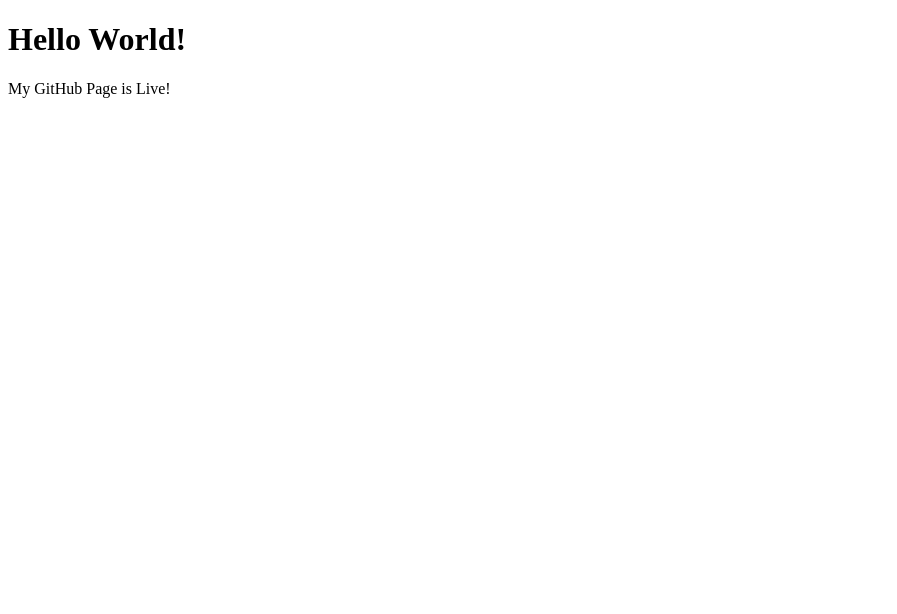
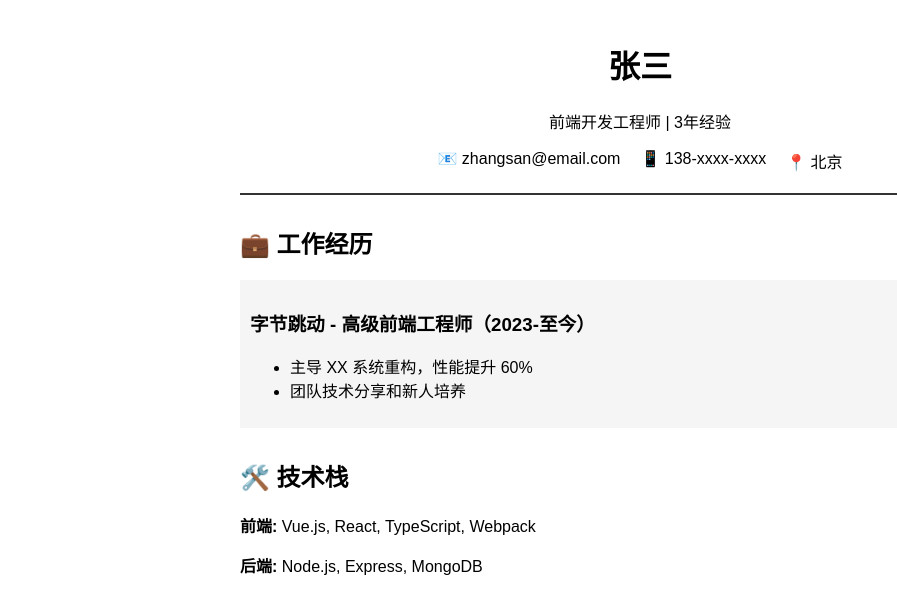
Before and after one commit to KaiWang-szu/kaiwang-szu.github.io, a plain HTML site: page index.html in a window 1280 px wide. Shown: the whole page, without its empty margins (0-897 px from the left). Drawn offline with Linux system fonts and the light colour scheme.

Commit message:
Update index.html

```diff
--- a/index.html
+++ b/index.html
@@ -1,7 +1,44 @@
 <!DOCTYPE html>
-<html>
+<html lang="zh-CN">
+<head>
+    <meta charset="UTF-8">
+    <meta name="viewport" content="width=device-width, initial-scale=1.0">
+    <title>张三 - 个人简历</title>
+    <style>
+        body { font-family: 'Microsoft YaHei', sans-serif; max-width: 800px; margin: 0 auto; padding: 20px; }
+        .header { text-align: center; border-bottom: 2px solid #333; padding-bottom: 20px; }
+        .contact { display: flex; justify-content: center; gap: 20px; flex-wrap: wrap; }
+        .section { margin: 30px 0; }
+        .project { margin: 15px 0; padding: 10px; background: #f5f5f5; }
+        @media (max-width: 600px) { body { padding: 10px; } }
+    </style>
+</head>
 <body>
-  <h1>Hello World!</h1>
-  <p>My GitHub Page is Live!</p>
+    <div class="header">
+        <h1>张三</h1>
+        <p>前端开发工程师 | 3年经验</p>
+        <div class="contact">
+            <span>📧 zhangsan@email.com</span>
+            <span>📱 138-xxxx-xxxx</span>
+            <span>📍 北京</span>
+        </div>
+    </div>
+
+    <div class="section">
+        <h2>💼 工作经历</h2>
+        <div class="project">
+            <h3>字节跳动 - 高级前端工程师（2023-至今）</h3>
+            <ul>
+                <li>主导 XX 系统重构，性能提升 60%</li>
+                <li>团队技术分享和新人培养</li>
+            </ul>
+        </div>
+    </div>
+
+    <div class="section">
+        <h2>🛠️ 技术栈</h2>
+        <p><strong>前端:</strong> Vue.js, React, TypeScript, Webpack</p>
+        <p><strong>后端:</strong> Node.js, Express, MongoDB</p>
+    </div>
 </body>
 </html>
```
